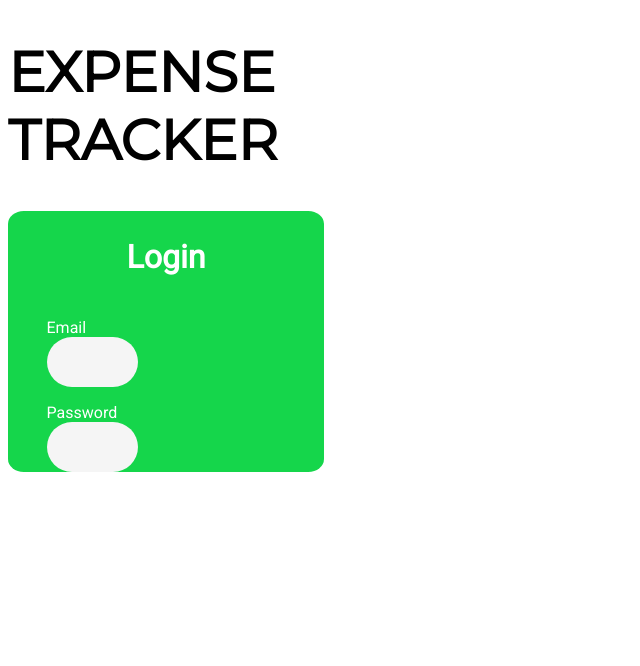
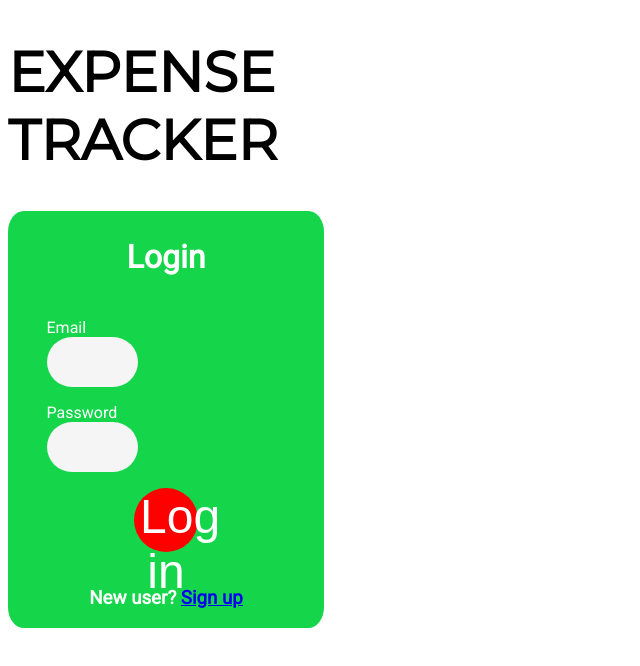
Before and after one commit to veronika-simic/expense-tracker, a React (Create React App) app: page / in a window 1280 px wide. Shown: the top 666 px of the page, without its empty margins (0-640 px from the left). Built offline with nearby package versions, Linux system fonts and the light colour scheme.

Commit message:
add login and sign up button

```diff
--- a/src/components/pages/Login/Login.js
+++ b/src/components/pages/Login/Login.js
@@ -6,12 +6,16 @@
       <h2>Login</h2>
       <div>
         <label for="email">Email</label>
-        <input type="email" id="email"></input>
+        <input type="email" id="email" required></input>
       </div>
       <div>
         <label for="password">Password</label>
-        <input type="password" id="password"></input>
+        <input type="password" id="password" required></input>
       </div>
+      <button>Log in</button>
+      <h3>
+        New user? <a href="/">Sign up</a>
+      </h3>
     </form>
   );
 }
```
